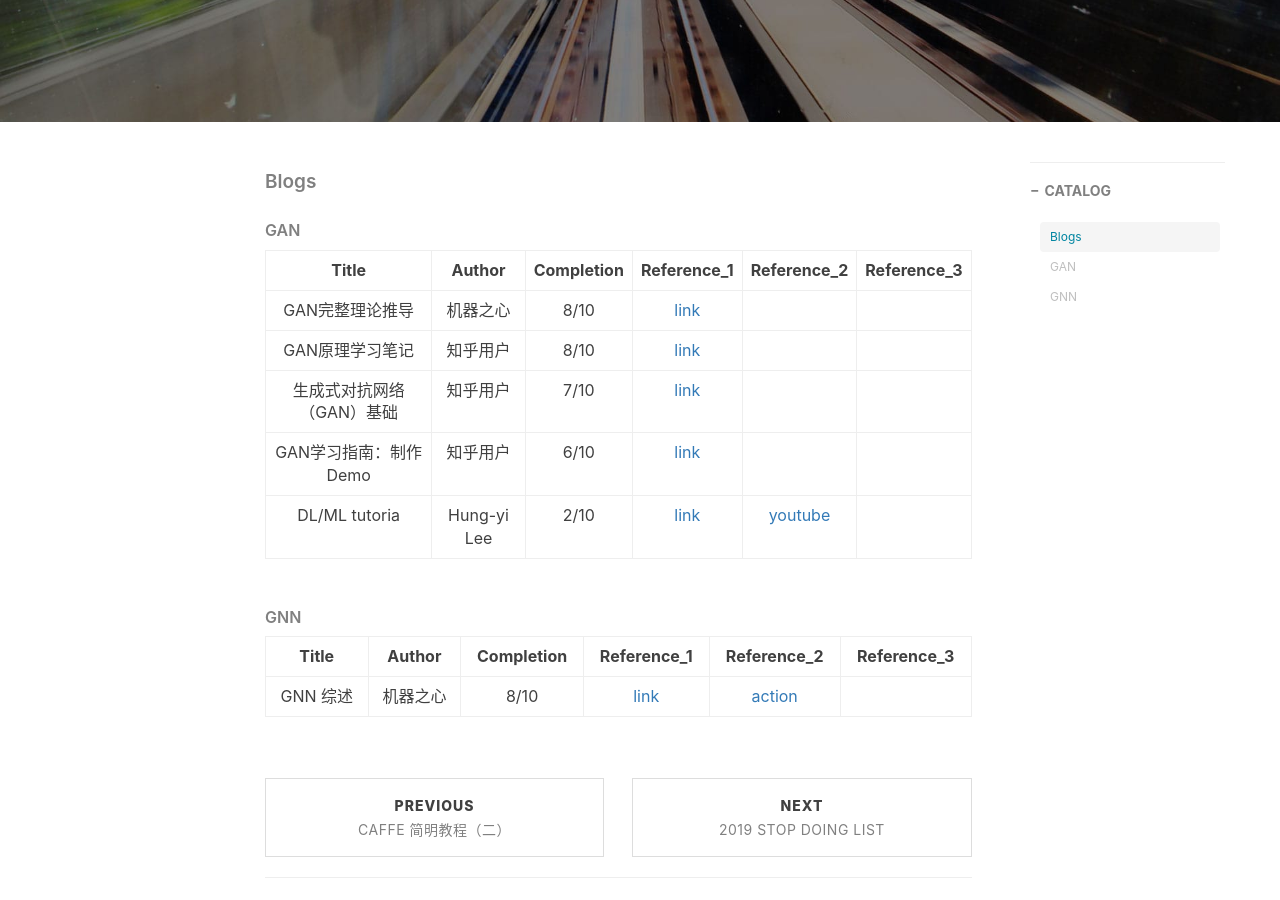
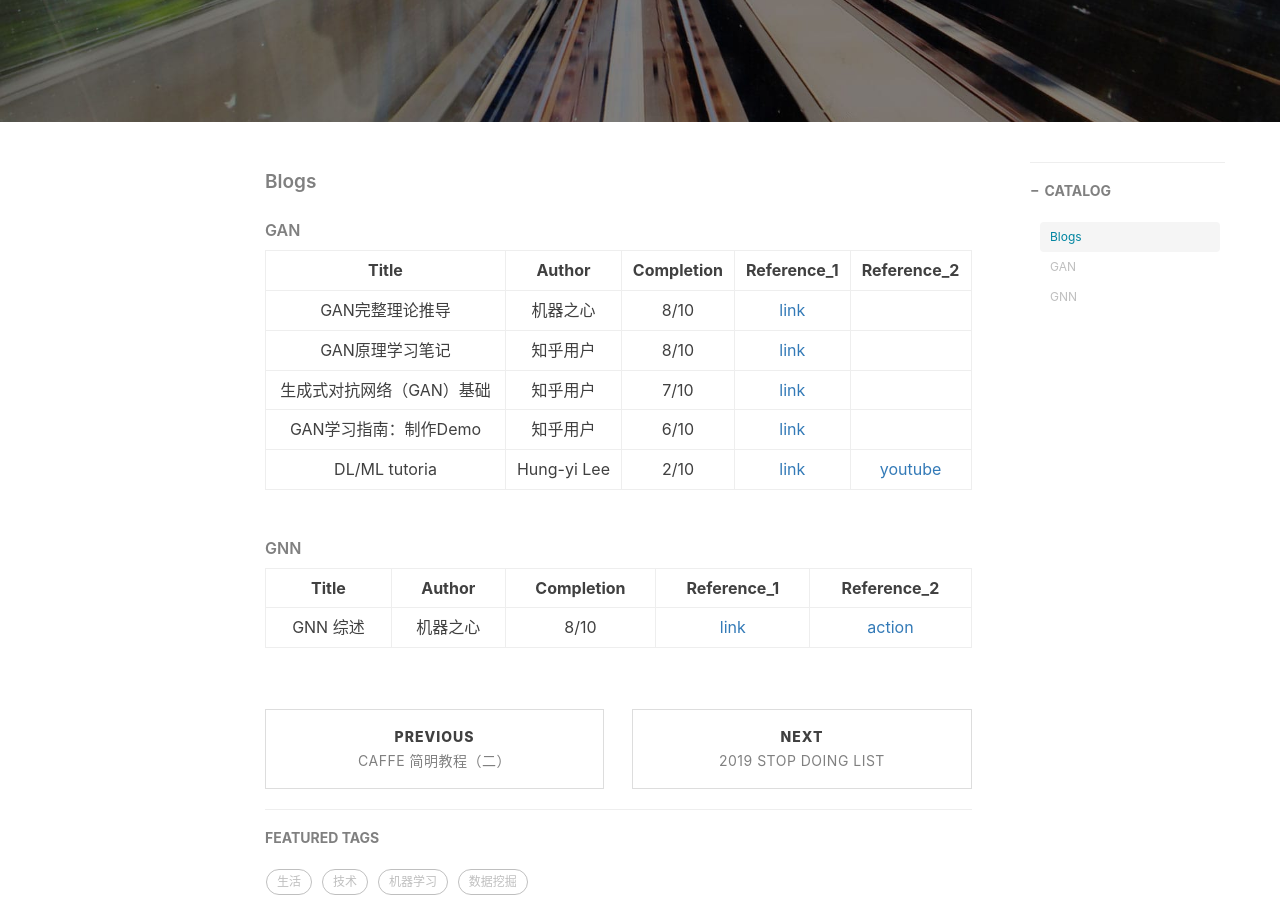
Before and after one commit to he-chen-95/he-chen-95.github.io, a Jekyll site: the page built from _posts/2019-05-03-Recent_DL_algorithms.md, in a window 1280 px wide and 900 px high, scrolled down 401 px. Built offline with Jekyll 4.4.1, drawn with Linux system fonts in a browser that asks for light colours; nearby versions of some CDN libraries; comment, search, counter and statistics services are not loaded.

Commit message:
Update 2019-05-03-Recent_DL_algorithms.md

```diff
--- a/_posts/2019-05-03-Recent_DL_algorithms.md
+++ b/_posts/2019-05-03-Recent_DL_algorithms.md
@@ -14,8 +14,8 @@ tags:
 ##### Blogs
 ###### GAN
 
-|Title|Author|Completion|Reference_1|Reference_2|Reference_3|
-|:---:|:---:|:---:|:---:|:---:|:---:|
+|Title|Author|Completion|Reference_1|Reference_2|
+|:---:|:---:|:---:|:---:|:---:|
 |GAN完整理论推导|机器之心|8/10|[link](https://zhuanlan.zhihu.com/p/29837245)||
 |GAN原理学习笔记|知乎用户|8/10|[link](https://zhuanlan.zhihu.com/p/27295635)||
 |生成式对抗网络（GAN）基础|知乎用户|7/10|[link](https://zhuanlan.zhihu.com/p/30107433)||
@@ -25,6 +25,6 @@ tags:
 
 ###### GNN
 
-|Title|Author|Completion|Reference_1|Reference_2|Reference_3|
-|:---:|:---:|:---:|:---:|:---:|:---:|
+|Title|Author|Completion|Reference_1|Reference_2|
+|:---:|:---:|:---:|:---:|:---:|
 |GNN 综述|机器之心|8/10|[link](https://zhuanlan.zhihu.com/p/57235377)|[action](https://zhuanlan.zhihu.com/p/57235377)|
```
